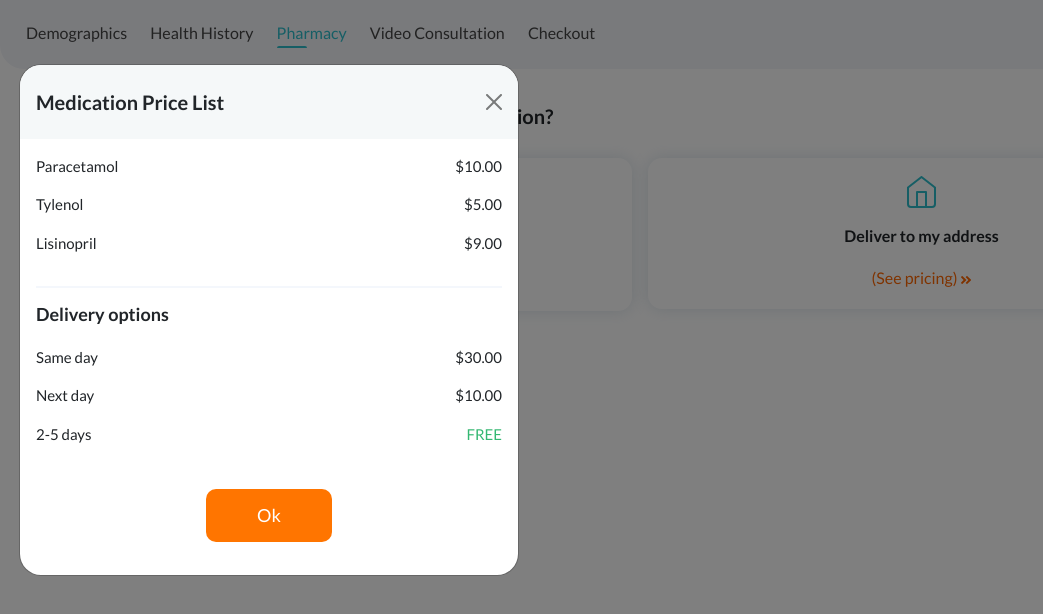
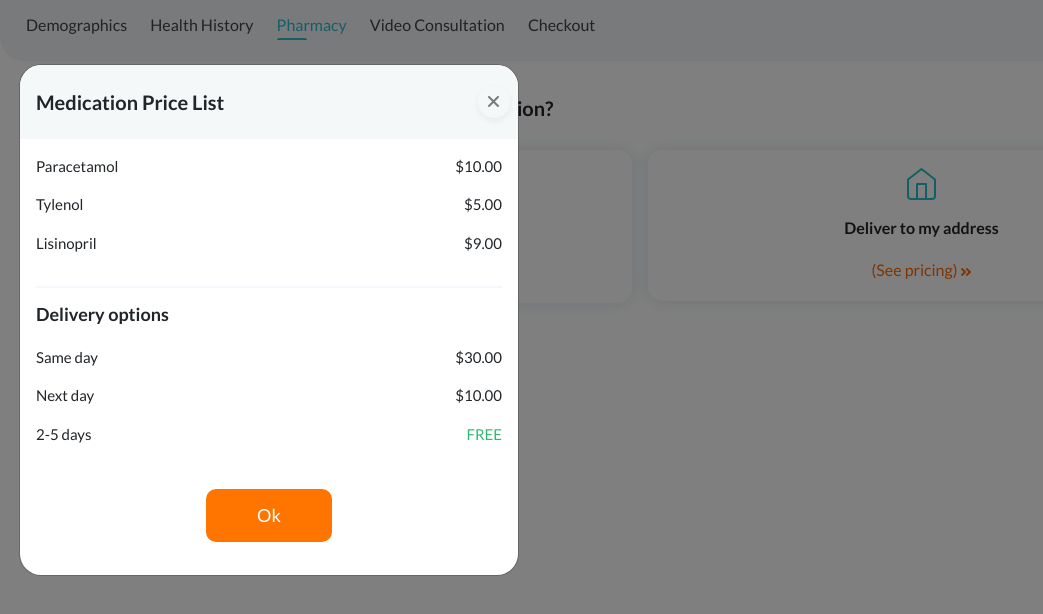
Before and after one commit to daminisherathiya/CallOnDoc, a plain HTML site: page index.html in a window 1280 px wide. Both pictures are taken after a click on the button "(See pricing)". Shown: the part 60-674 px from the top of the page, without its empty margins (0-1043 px from the left). Drawn offline with nearby package versions, Linux system fonts and the light colour scheme.

Commit message:
More progress

```diff
--- a/css/index.css
+++ b/css/index.css
@@ -104,3 +104,8 @@
   padding: 12px 50px;
   margin: 0 auto 21px;
 }
+.btn-close {
+  background: transparent url("../images/delete.svg") center/0.7em auto no-repeat;
+  box-shadow: 0px 3px 6px #47546429;
+  border-radius: 50%;
+}
--- a/index.html
+++ b/index.html
@@ -14,13 +14,13 @@
     <link href="https://fonts.googleapis.com/css2?family=Lato:wght@300;400;700;900&display=swap" rel="stylesheet">
     <!-- favicon icon -->
     <link rel="icon" type="image/png" href="./images/favicon.ico"/>
-    <title>Bootstrap5 Template</title>
+    <title>CallOnDoc</title>
   </head>
   <body>
     <header>
       <div class="header-bg px-3">
         <div class="d-flex justify-content-center pt-3"><img src="./images/logo.png" alt="" srcset=""></div>
-        <nav class="horizontal-navbar py-4">
+        <nav class="horizontal-navbar pt-3 pb-4">
           <a class="" aria-current="page" href="javascript:void(0)">Demographics</a>
           <a class="" href="javascript:void(0)">Health History</a>
           <a class="active" href="javascript:void(0)">Pharmacy</a>
```
Also changed, not shown: images/close.svg (deleted), images/delete.svg (added).
